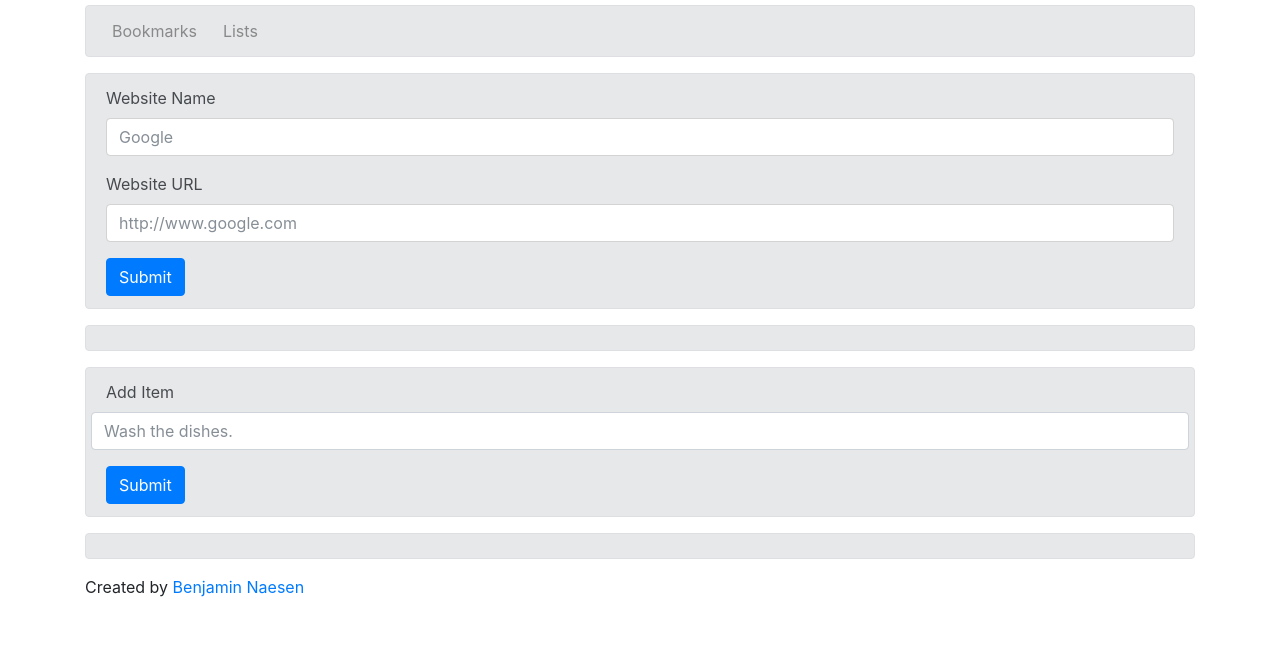
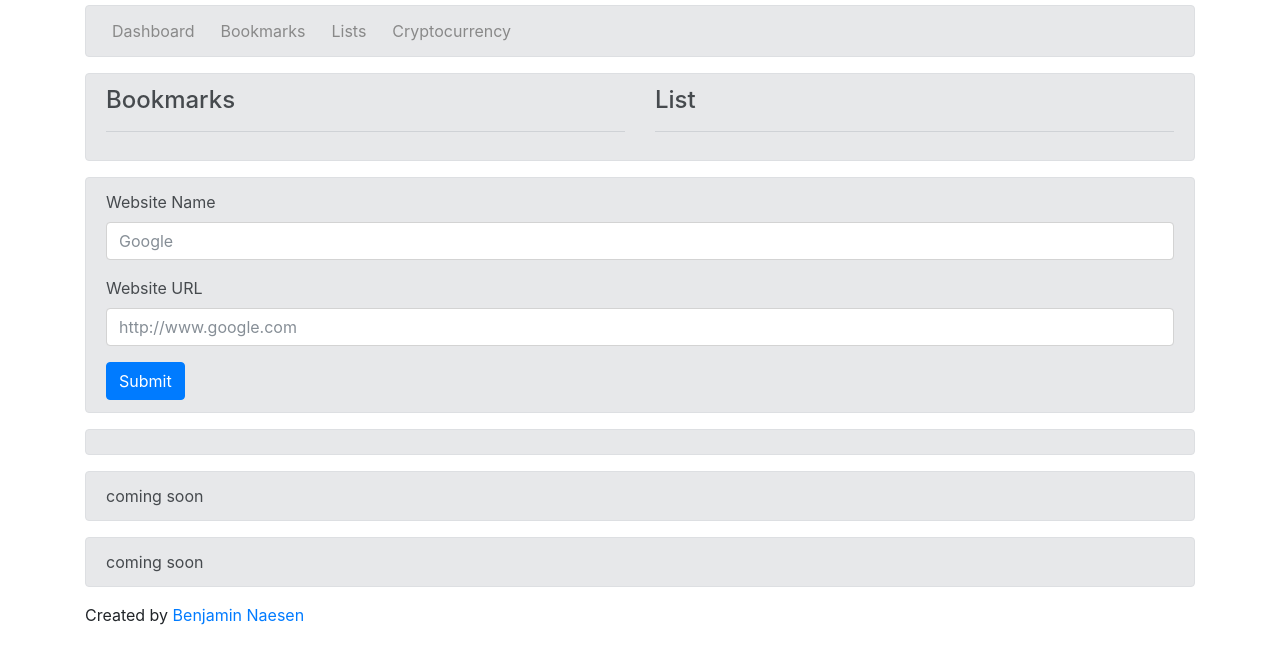
Before and after one commit to benjaminnaesen/BookmarkJS, a plain HTML site: page src/index.html in a window 1280 px wide. Shown: the part 75-738 px from the top of the page. Drawn offline with nearby package versions, Linux system fonts and the light colour scheme.

Commit message:
Start Dashboard

```diff
--- a/src/css/style.css
+++ b/src/css/style.css
@@ -50,3 +50,10 @@ div.tab button.active {
 .tabcontent {
     display: none;
 }
+
+#dashboardContainer a {
+    margin-top: 3px;
+    margin-left: 15px;
+    margin-right: 15px;
+    margin-bottom: 3px;
+}
--- a/src/index.html
+++ b/src/index.html
@@ -21,8 +21,29 @@
         </div>
 
         <div class="alert alert-secondary tab">
+            <button id="dashboardTab" class="tablinks" onclick="openTab(event, 'dashboardContainer')">Dashboard</button>
             <button id="bookmarkTab" class="tablinks" onclick="openTab(event, 'bookmarkContainer')">Bookmarks</button>
             <button id="listTab" class="tablinks" onclick="openTab(event, 'listContainer')">Lists</button>
+            <button id="cryptoTab" class="tablinks" onclick="openTab(event, 'cryptoContainer')">Cryptocurrency</button>
+        </div>
+
+        <div id="dashboardContainer">
+            <div class="alert alert-secondary">
+                <div class="row marketing">
+                    <div class="col-lg-6">
+                        <h4>Bookmarks</h4>
+                        <hr />
+                        <div id="dashboardBookmarks"></div>
+                    </div>
+
+                    <div class="col-lg-6">
+                            <h4>List</h4>
+                            <hr />
+                            <div id="dashboardLists"></div>
+                        </div>
+
+                </div>
+            </div>
         </div>
 
         <div id="bookmarkContainer">
@@ -36,6 +57,7 @@
                         <label>Website URL</label>
                         <input type="text" class="form-control" id="siteURL" placeholder="http://www.google.com">
                     </div>
+                    <input type="submit" style="display: none" />
                     <button type="submit" class="btn btn-primary">Submit</button>
                 </form>
             </div>
@@ -51,24 +73,13 @@
 
         <div id="listContainer">
             <div class="alert alert-secondary">
-                <form id="myForm2">
-                    <div class="form-group">
-                        <label>Add Item</label>
-                        <div class="row">
-                            <input type="text" class="form-control" id="itemName" placeholder="Wash the dishes.">
-                        </div>
-                    </div>
+                coming soon
+            </div>
+        </div>
 
-                    <button type="submit" class="btn btn-primary">Submit</button>
-                </form>
-            </div>
-
-            <div class="row marketing">
-                <div class="col-lg-12">
-                    <div id="divLists" class="alert alert-secondary">
-
-                    </div>
-                </div>
+        <div id="cryptoContainer">
+            <div class="alert alert-secondary">
+                coming soon
             </div>
         </div>
 
--- a/src/js/main.js
+++ b/src/js/main.js
@@ -108,8 +108,10 @@ function fetchBookmarks() {
 
     // Show bookmarks
     var divBookmarks = document.getElementById('divBookmarks');
+    var dashboardBookmarks = document.getElementById('dashboardBookmarks');
 
     divBookmarks.innerHTML = '';
+    dashboardBookmarks.innerHTML = '';
 
     for (var i = 0; i < bookmarks.length; i++) {
         var name = bookmarks[i].name;
@@ -126,6 +128,9 @@ function fetchBookmarks() {
             '<div class="col col-md-1 right"><a  target="_blank" href="' + url + '">Visit</a></div>' +
             '<div class="col col-md-1 red right"><a onclick="deleteBookmark(\'' + url + '\')" href="#">Delete</a></div>' +
             '<div class="col col-md-2 right">' + date + '</div></div>' + hr;
+
+        dashboardBookmarks.innerHTML += '<div class="row">' +
+           '<a href="' + url + '"/>' + name + '</a></div>';
     }
 
 }
@@ -148,6 +153,8 @@ function openTab(evt, tabName){
 
     document.getElementById('bookmarkContainer').style.display = "none";
     document.getElementById('listContainer').style.display = "none";
+    document.getElementById('dashboardContainer').style.display = "none";
+    document.getElementById('cryptoContainer').style.display = "none";
     // Show the current tab, and add an "active" class to the button that opened the tab
     document.getElementById(tabName).style.display = "block";
     evt.currentTarget.className += " active";
```
